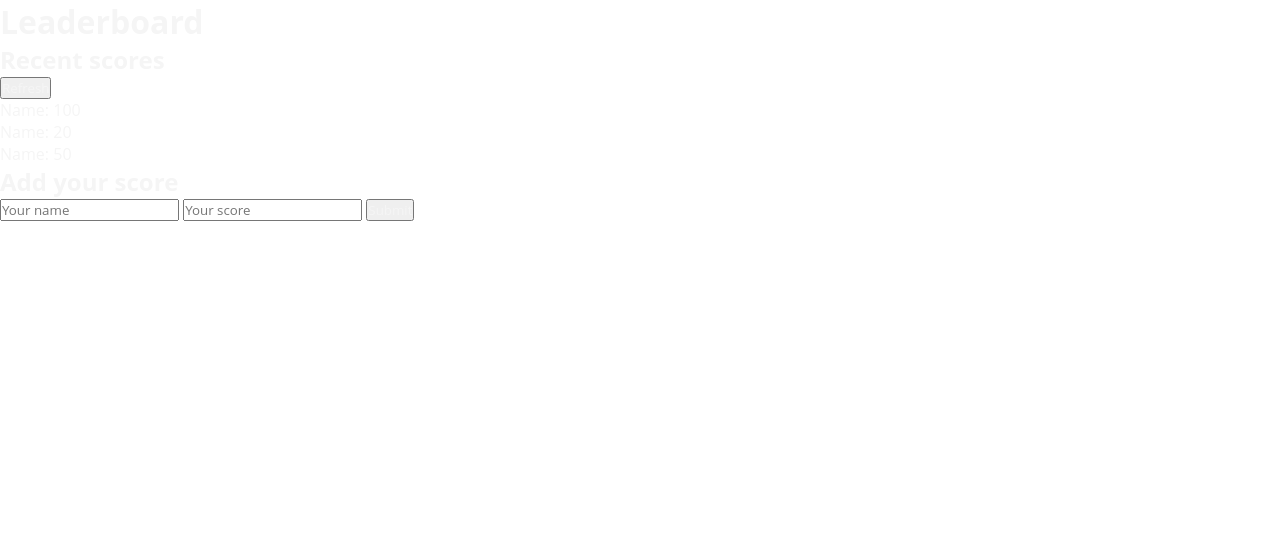
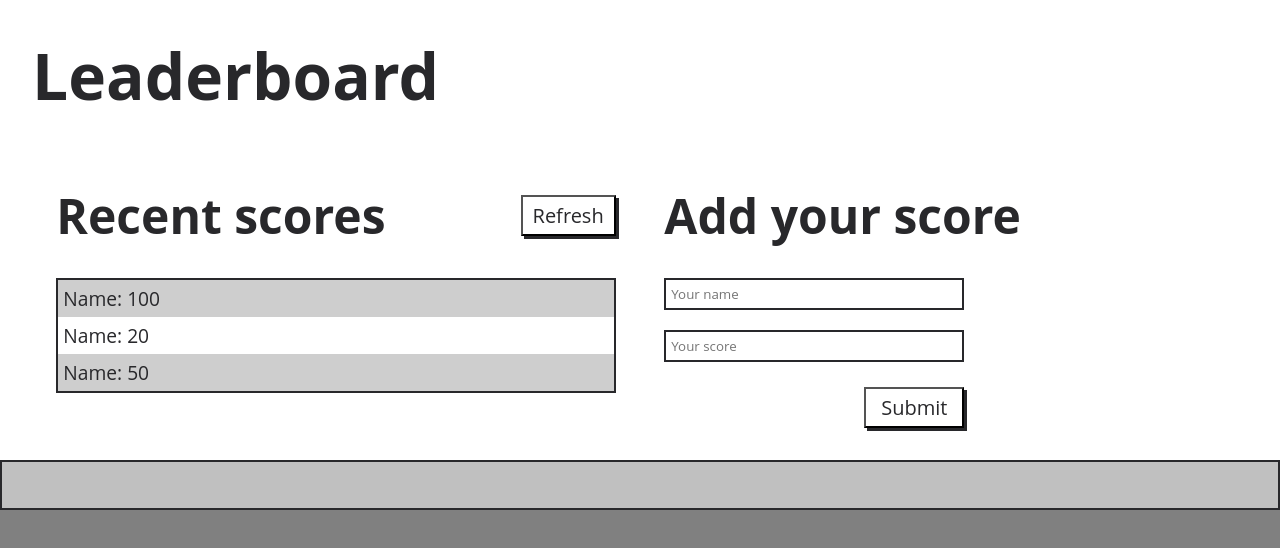
Before and after one commit to jmonto55/Leaderboard, a website built with webpack: page src/index.html in a window 1280 px wide. Built offline with nearby package versions, Linux system fonts and the light colour scheme.

Commit message:
Add styles.css file

```diff
--- a/src/style.css
+++ b/src/style.css
@@ -9,5 +9,111 @@
     "verdana",
     "arial",
     sans-serif;
-  color: #f5f5f5;
+  color: #28282b;
 }
+
+body {
+  display: flex;
+  flex-direction: column;
+  align-items: center;
+  background-color: grey;
+}
+
+header {
+  padding: 2.5%;
+  font-size: 2rem;
+  width: 100%;
+  max-width: 1500px;
+  background-color: #fff;
+}
+
+main {
+  background-color: #fff;
+  padding: 2.5%;
+  display: flex;
+  width: 100%;
+  max-width: 1500px;
+  justify-content: space-between;
+}
+
+.scores_container {
+  width: 50%;
+  display: block;
+  padding: 0 2%;
+}
+
+.scores_header_container {
+  width: 100%;
+  display: flex;
+  justify-content: space-between;
+  align-items: center;
+  font-size: 2rem;
+}
+
+.refresh_button {
+  padding: 5px 10px;
+  background-color: #fff;
+  box-shadow: #28282b 3px 3px;
+  font-size: 1.25rem;
+  cursor: pointer;
+}
+
+.scores_list {
+  margin-top: 30px;
+  border: #28282b solid 2px;
+}
+
+.score {
+  list-style: none;
+  padding: 5px;
+  font-size: 1.2rem;
+  font-weight: 500;
+}
+
+.score:nth-child(odd) {
+  background: rgb(206, 206, 206);
+}
+
+.add_score_container {
+  width: 50%;
+  display: flex;
+  flex-direction: column;
+  padding: 0 2%;
+  font-size: 2rem;
+}
+
+form {
+  margin-top: 30px;
+  width: 300px;
+  display: flex;
+  flex-direction: column;
+  height: 150px;
+  position: relative;
+}
+
+input {
+  width: 300px;
+  padding: 5px;
+  border: #28282b solid 2px;
+  margin-bottom: 20px;
+}
+
+.submit_button {
+  width: 100px;
+  padding: 5px 10px;
+  background-color: #fff;
+  box-shadow: #28282b 3px 3px;
+  font-size: 1.25rem;
+  cursor: pointer;
+  position: absolute;
+  bottom: 0;
+  right: 0;
+}
+
+footer {
+  width: 100%;
+  height: 50px;
+  border: #28282b solid 2px;
+  background-color: silver;
+  max-width: 1500px;
+}
```
